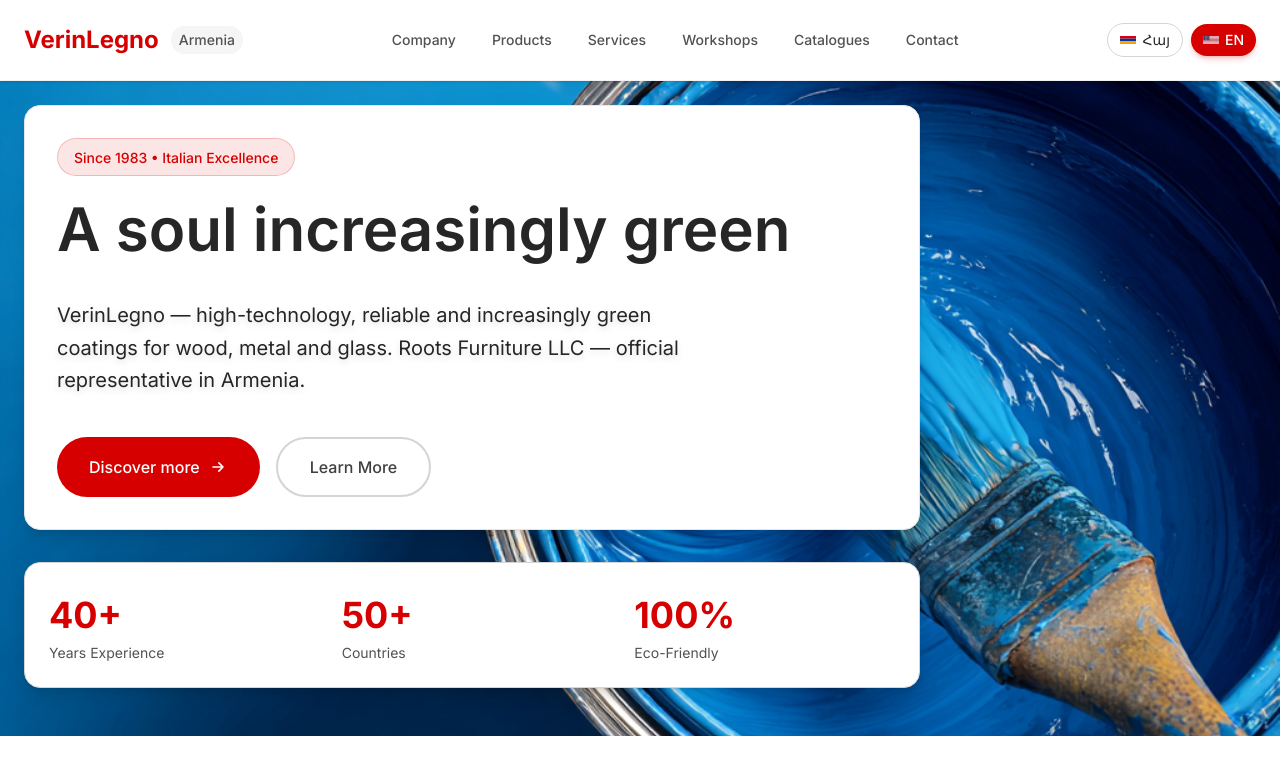
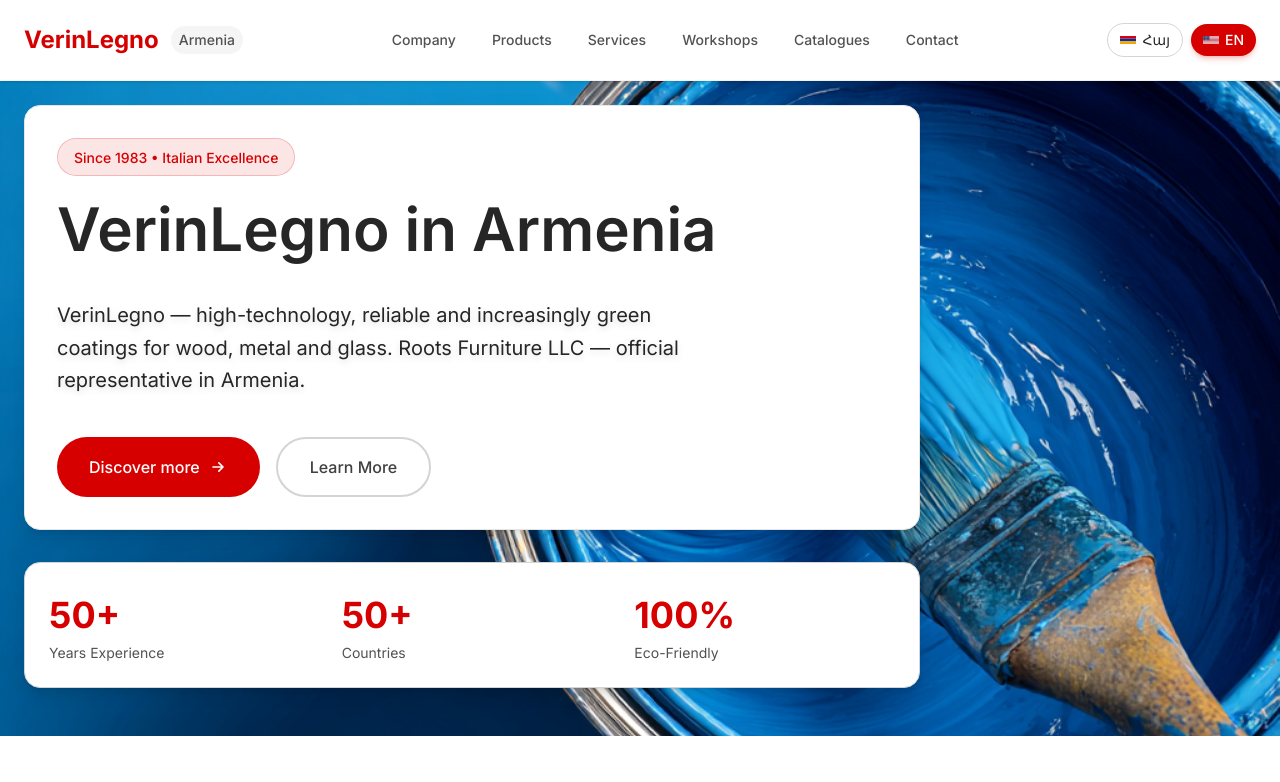
Before and after one commit to levonstepan/VerinLegno.am, a Next.js app: page / in a window 1280 px wide. Shown: the top 782 px of the page. Built offline with nearby package versions, Linux system fonts and the light colour scheme.

Commit message:
Update hero title to 'VerinLegno in Armenia' and change experience years from 40+ to 50+

```diff
--- a/app/components/Hero.tsx
+++ b/app/components/Hero.tsx
@@ -67,7 +67,7 @@
           {/* Stats or highlights */}
           <div className="mt-8 grid grid-cols-3 gap-8 pt-8 border-t border-neutral-300 bg-white rounded-2xl p-6 shadow-lg border border-neutral-200">
             <div>
-              <div className="text-3xl md:text-4xl font-bold text-[#D70000] mb-2">40+</div>
+              <div className="text-3xl md:text-4xl font-bold text-[#D70000] mb-2">50+</div>
               <div className="text-sm text-neutral-600">Years Experience</div>
             </div>
             <div>
--- a/app/shared/content.ts
+++ b/app/shared/content.ts
@@ -1,6 +1,6 @@
 export const hyContent = {
   hero: {
-    title: "A soul increasingly green",
+    title: "VerinLegno in Armenia",
     subtitle:
       "VerinLegno — high-technology, reliable and increasingly green coatings for wood, metal and glass. Roots Furniture LLC — official representative in Armenia.",
     cta: "Discover more",
@@ -97,7 +97,7 @@
 
 export const enContent = {
   hero: {
-    title: "A soul increasingly green",
+    title: "VerinLegno in Armenia",
     subtitle:
       "VerinLegno — high-technology, reliable and increasingly green coatings for wood, metal and glass. Roots Furniture LLC — official representative in Armenia.",
     cta: "Discover more",
```
